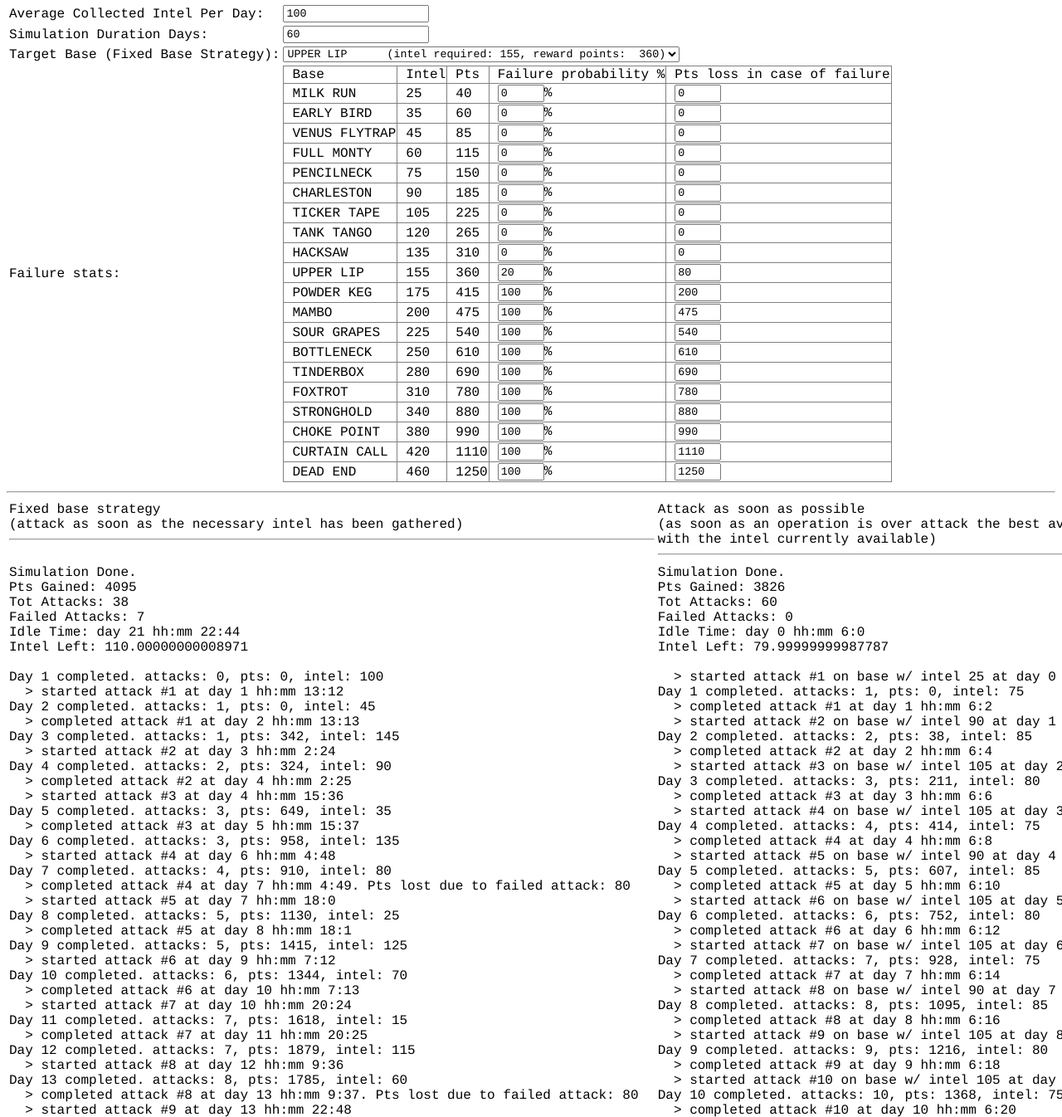
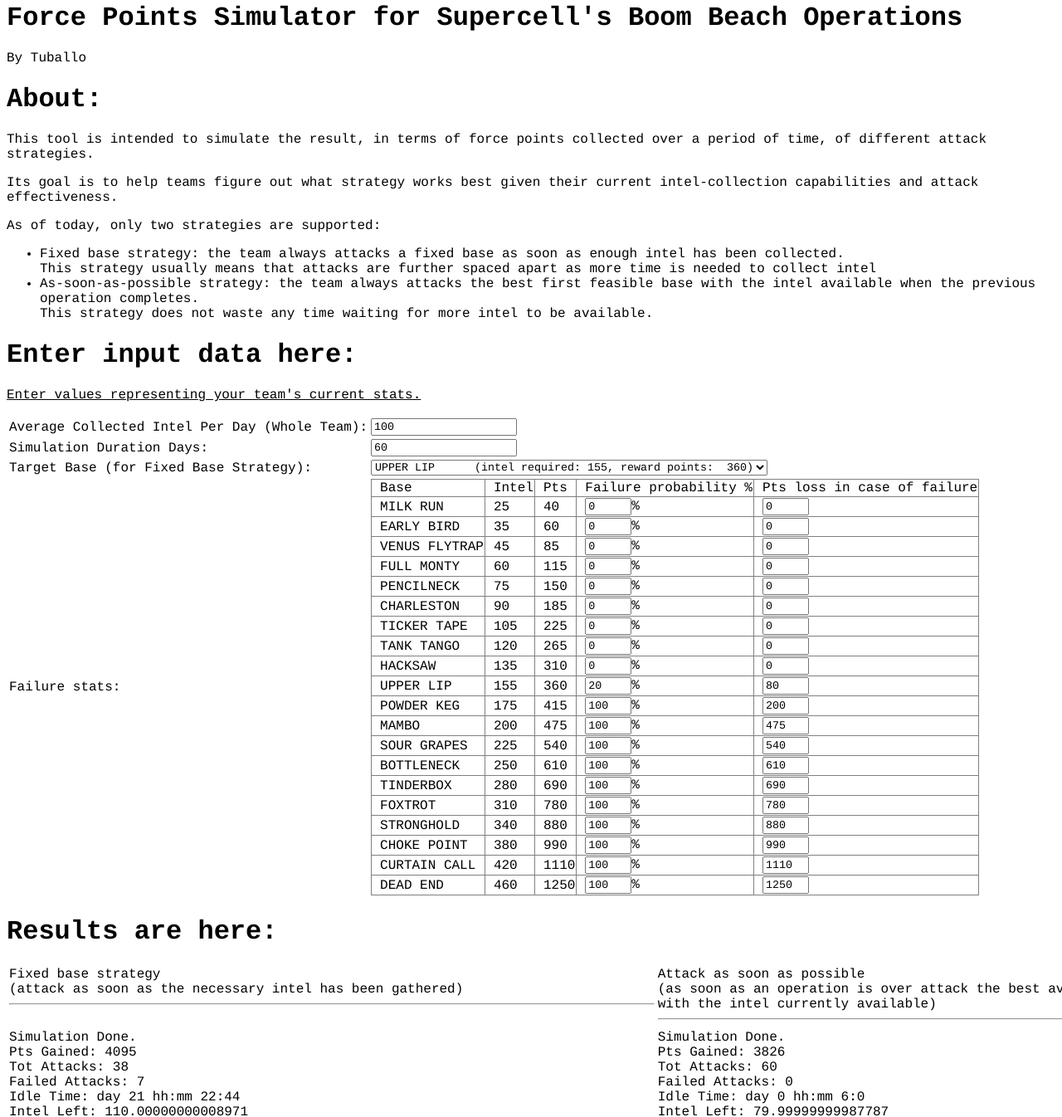
Before and after one commit to sergionalin/bb-fptsim, a plain HTML site: page index.html in a window 1280 px wide. Shown: the part 5-1351 px from the top of the page at 83% size. Drawn offline with Linux system fonts and the light colour scheme.

Commit message:
added about and how to stuff

```diff
--- a/index.html
+++ b/index.html
@@ -1,6 +1,6 @@
 <html>
 <head>
-
+  <title>BB Force Points Simulator</title>
   <style>
     html, body, select, input, pre {
       font-family: courier;
@@ -13,15 +13,30 @@ html, body, select, input, pre {
       border: 1px solid grey;
       border-collapse: collapse;
     }
-
   </style>
 </head>
 
 <body>
 
+<h1>Force Points Simulator for Supercell's Boom Beach Operations</h1>
+By Tuballo
+<h1>About:</h1>
+<p>This tool is intended to simulate the result, in terms of force points collected over a period of time, of different attack strategies.</p>
+<p>Its goal is to help teams figure out what strategy works best given their current intel-collection capabilities and attack effectiveness.</p>
+<p>As of today, only two strategies are supported:
+  <ul>
+    <li>Fixed base strategy: the team always attacks a fixed base as soon as enough intel has been collected.<br>
+      This strategy usually means that attacks are further spaced apart as more time is needed to collect intel</li>
+    <li>As-soon-as-possible strategy: the team always attacks the best first feasible base with the intel available when the previous operation completes.<br>
+      This strategy does not waste any time waiting for more intel to be available.</li>
+  </ul>
+</p>
+
+<h1>Enter input data here:</h1>
+<p><u>Enter values representing your team's current stats.</u></p>
 <table>
   <tr>
-    <td>Average Collected Intel Per Day: </td>
+    <td>Average Collected Intel Per Day (Whole Team): </td>
     <td><input id="intel" value="100" onchange='run()'></td>
   </tr>
   <tr>
@@ -29,7 +44,7 @@ html, body, select, input, pre {
     <td><input id="durationDays" value="60" onchange='run()'></td>
   </tr>
   <tr>
-    <td>Target Base (Fixed Base Strategy): </td>
+    <td>Target Base (for Fixed Base Strategy): </td>
     <td><select id="targetBase" onchange='run()'></select></td>
   </tr>
   <tr>
@@ -47,7 +62,8 @@ html, body, select, input, pre {
     </td>
   </tr>
 </table>
-<hr>
+
+<h1>Results are here:</h1>
 
 <table width='100%'>
   <tr width='100%'>
@@ -380,7 +396,7 @@ function fixedBaseStrategy(base, simulationLengthDays) {
     "Failed Attacks: "+failedAttackCount+"\n"+
     "Idle Time: "+getHumanTime(idleTimeMins)+"\n"+
     "Intel Left: "+intel+"\n\n"+
-    out;
+    "Attack log: \n"+out;
 }
 
 function asSoonAsPossibleStrategy(simulationLengthDays) {
@@ -443,7 +459,7 @@ function asSoonAsPossibleStrategy(simulationLengthDays) {
     "Failed Attacks: "+failedAttackCount+"\n"+
     "Idle Time: "+getHumanTime(idleTimeMins)+"\n"+
     "Intel Left: "+intel+"\n\n"+
-    out;
+    "Attack log: \n"+out;
 }
 
 
```
Lines whose indentation alone changed are shown as unchanged.
